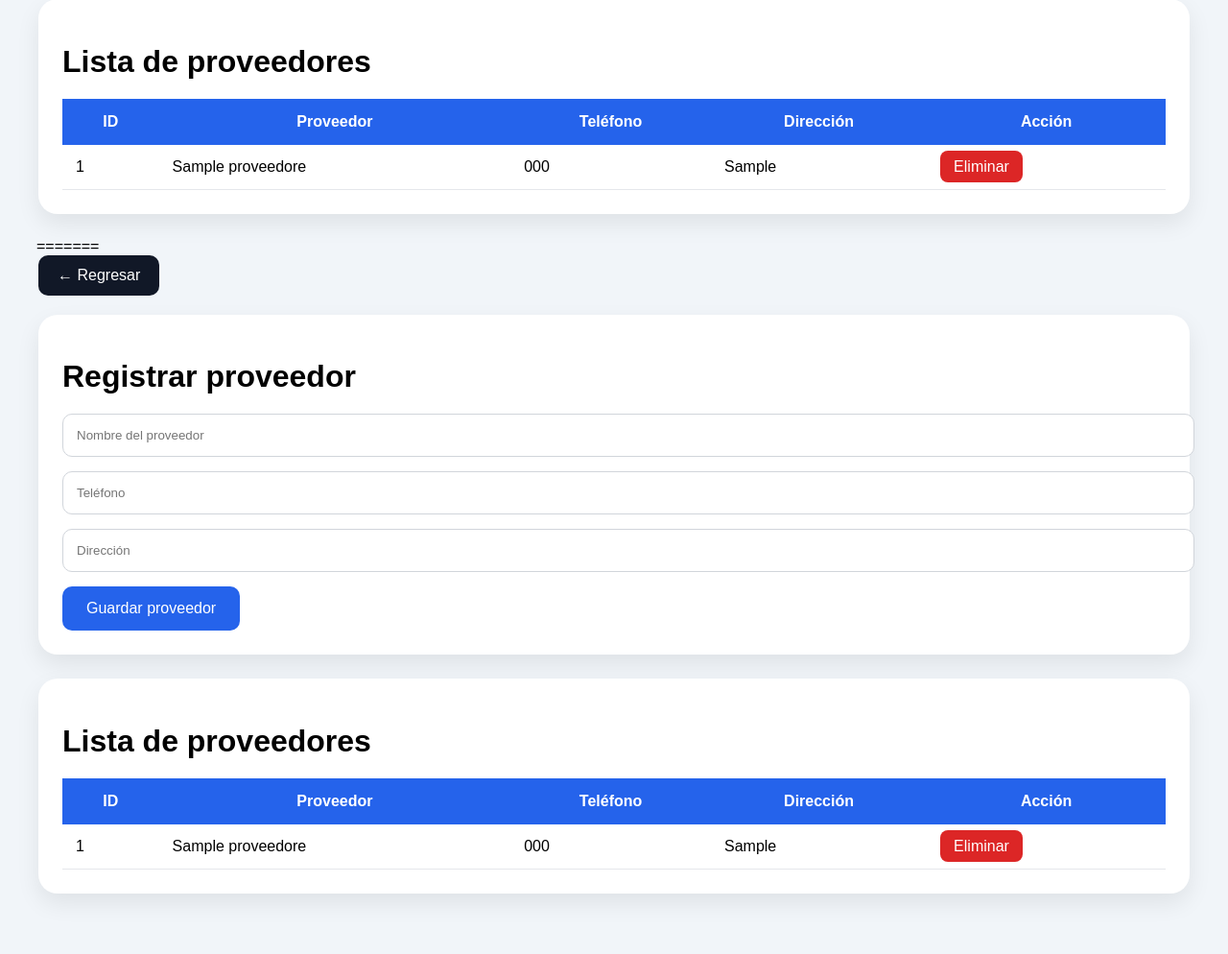
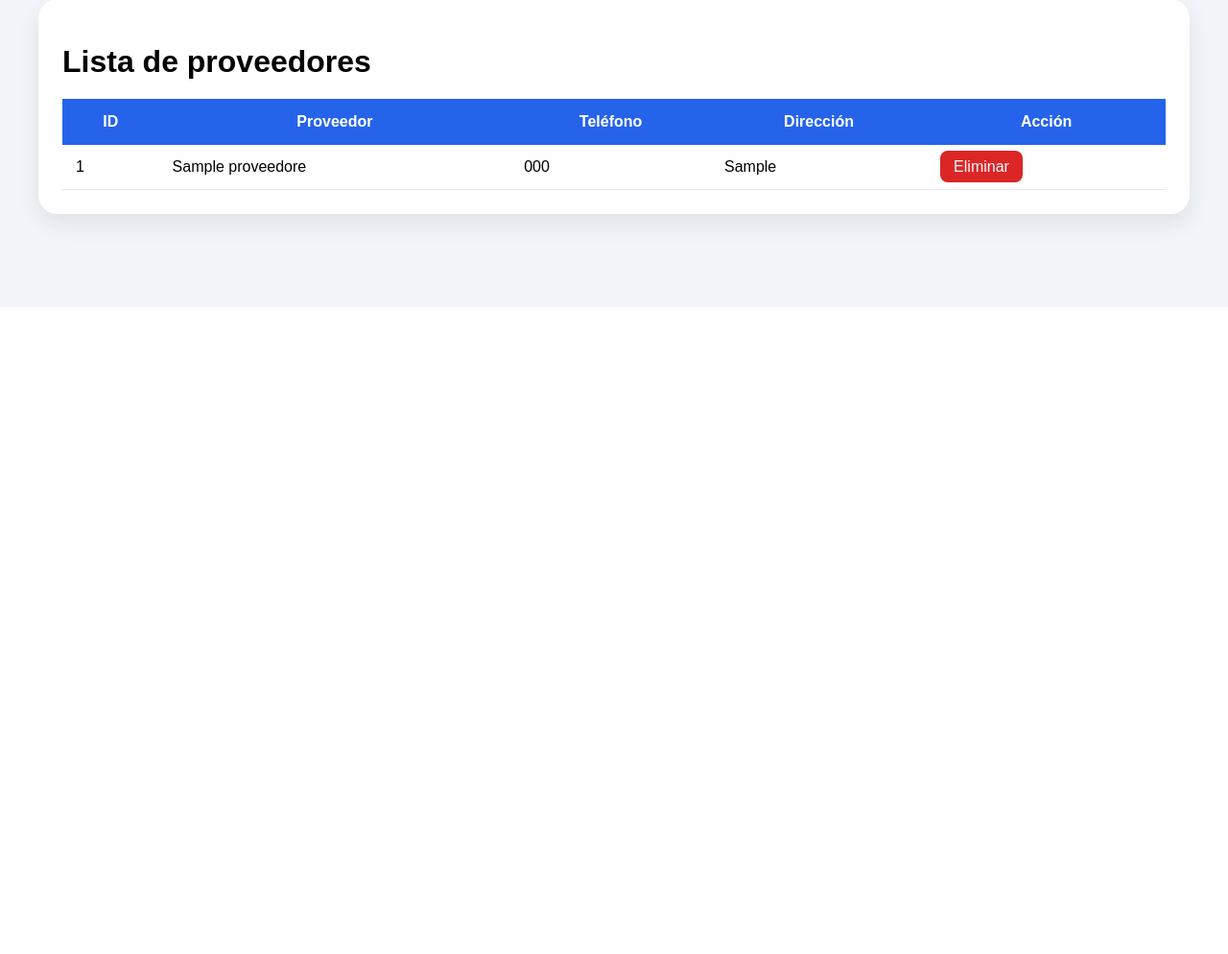
Before and after one commit to abdielsolar04-star/sistema-inventario, a PHP site: page /proveedores.php in a window 1280 px wide. Shown: the part 480-1474 px from the top of the page at 96% size. After the commit the page ends 800 px from the top, so only its background shows below. Run offline with PHP 8.4, Linux system fonts and the light colour scheme; the visitor is signed in with stand-in values (Sample User, id 1); tables that the repository leaves empty or names only in its code hold one stand-in row (values such as "Sample post"); data that the repository does not hold is empty.

Commit message:
actualizar proveedores vista

```diff
--- a/vista/proveedores.php
+++ b/vista/proveedores.php
@@ -190,198 +190,4 @@ Eliminar
 </div>
 
 </body>
-=======
-<?php
-include("../controlador/seguridad.php");
-include("../modelo/conexion.php");
-
-$proveedores = $conexion->query("
-SELECT * FROM proveedores
-ORDER BY id_proveedor DESC
-");
-?>
-
-<!DOCTYPE html>
-<html lang="es">
-<head>
-<meta charset="UTF-8">
-<title>Proveedores</title>
-
-<style>
-
-body{
-    font-family:Arial;
-    background:#f1f5f9;
-    padding:30px;
-}
-
-.contenedor{
-    max-width:1200px;
-    margin:auto;
-}
-
-.card{
-    background:white;
-    padding:25px;
-    border-radius:20px;
-    box-shadow:0 10px 25px rgba(0,0,0,0.08);
-    margin-bottom:25px;
-}
-
-h1{
-    margin-bottom:20px;
-}
-
-input{
-    width:100%;
-    padding:14px;
-    margin-bottom:15px;
-    border:1px solid #d1d5db;
-    border-radius:10px;
-}
-
-button{
-    background:#2563eb;
-    color:white;
-    border:none;
-    padding:14px 25px;
-    border-radius:10px;
-    cursor:pointer;
-    font-size:16px;
-}
-
-button:hover{
-    background:#1d4ed8;
-}
-
-table{
-    width:100%;
-    border-collapse:collapse;
-}
-
-table th{
-    background:#2563eb;
-    color:white;
-    padding:15px;
-}
-
-table td{
-    padding:14px;
-    border-bottom:1px solid #e5e7eb;
-}
-
-.btn-danger{
-    background:#dc2626;
-    color:white;
-    padding:8px 14px;
-    border-radius:8px;
-    text-decoration:none;
-}
-
-.btn-regresar{
-    display:inline-block;
-    margin-bottom:20px;
-    background:#111827;
-    color:white;
-    padding:12px 20px;
-    border-radius:10px;
-    text-decoration:none;
-}
-
-</style>
-
-</head>
-<body>
-
-<div class="contenedor">
-
-<a href="dashboard.php" class="btn-regresar">
-← Regresar
-</a>
-
-<div class="card">
-
-<h1>Registrar proveedor</h1>
-
-<form action="../controlador/proveedorController.php" method="POST">
-
-<input type="hidden" name="accion" value="guardar">
-
-<input
-type="text"
-name="nombre_proveedor"
-placeholder="Nombre del proveedor"
-required
->
-
-<input
-type="text"
-name="telefono"
-placeholder="Teléfono"
->
-
-<input
-type="text"
-name="direccion"
-placeholder="Dirección"
->
-
-<button type="submit">
-Guardar proveedor
-</button>
-
-</form>
-
-</div>
-
-<div class="card">
-
-<h1>Lista de proveedores</h1>
-
-<table>
-
-<tr>
-<th>ID</th>
-<th>Proveedor</th>
-<th>Teléfono</th>
-<th>Dirección</th>
-<th>Acción</th>
-</tr>
-
-<?php while($p = $proveedores->fetch_assoc()) { ?>
-
-<tr>
-
-<td><?php echo $p['id_proveedor']; ?></td>
-
-<td><?php echo $p['nombre_proveedor']; ?></td>
-
-<td><?php echo $p['telefono']; ?></td>
-
-<td><?php echo $p['direccion']; ?></td>
-
-<td>
-
-<a
-href="../controlador/proveedorController.php?eliminar=<?php echo $p['id_proveedor']; ?>"
-class="btn-danger"
-onclick="return confirm('¿Eliminar proveedor?')"
->
-Eliminar
-</a>
-
-</td>
-
-</tr>
-
-<?php } ?>
-
-</table>
-
-</div>
-
-</div>
-
-</body>
-
 </html>
```
